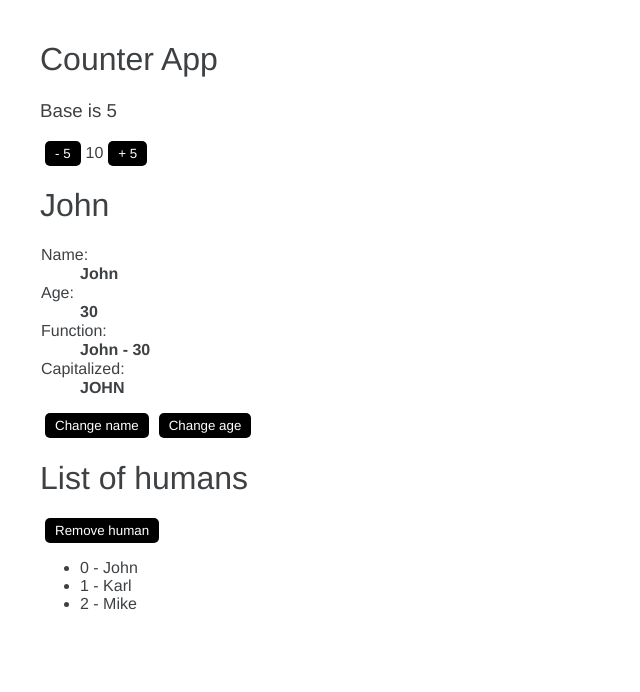
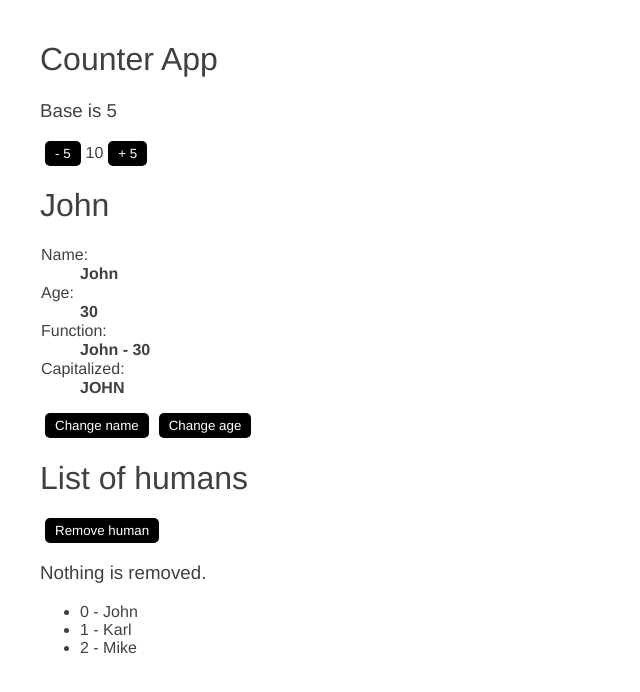
Before and after one commit to JFortun/LearningAngular, an Angular app: page / in a window 1280 px wide. Shown: the top 692 px of the page, without its empty margins (0-640 px from the left). Built offline with nearby package versions, Linux system fonts and the light colour scheme.

Commit message:
List of removed humans with ng-template

```diff
--- a/src/app/humans/list/list.component.html
+++ b/src/app/humans/list/list.component.html
@@ -2,10 +2,14 @@
 
 <button (click)="removeHuman()">Remove human</button>
 
-<div *ngIf="removedHuman!==''">
+<div *ngIf="removedHuman!==''; else noRemoved">
   <h3>Removed human</h3>
   <span>{{removedHuman}}</span>
 </div>
+
+<ng-template #noRemoved>
+  <h3>Nothing is removed.</h3>
+</ng-template>
 
 <ul>
   <li *ngFor="let human of humans; let i = index">
```
